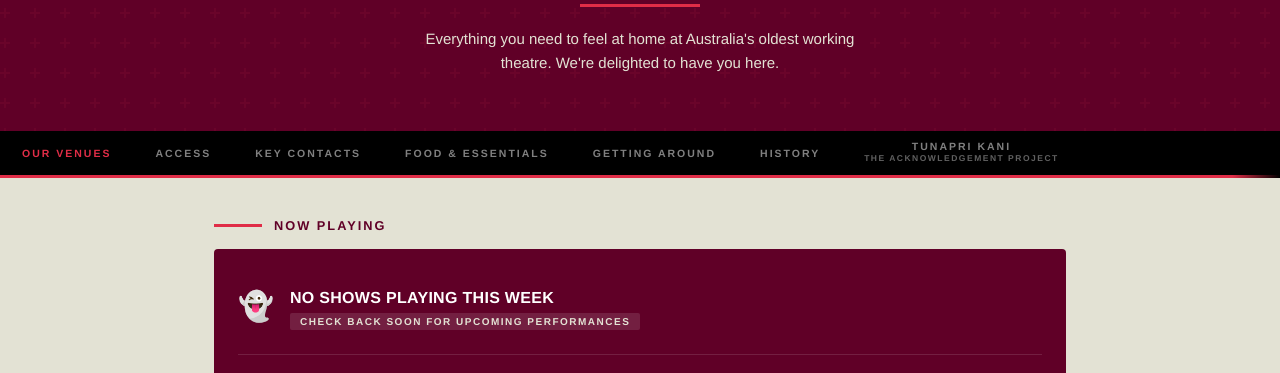
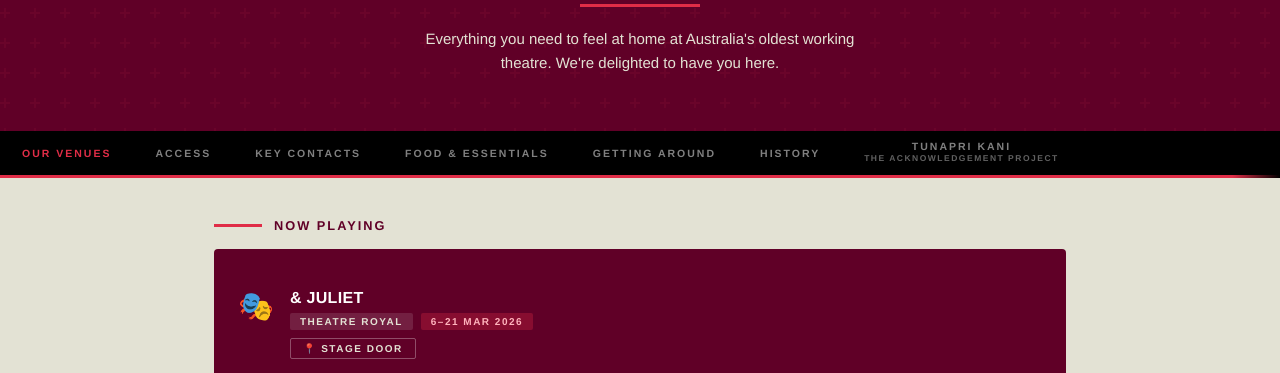
Before and after one commit to sokapex/theatre-royal-welcome, a plain HTML site: page index.html in a window 1280 px wide. Shown: the part 202-575 px from the top of the page. Drawn offline with Linux system fonts and the light colour scheme; a web font is replaced by a local one.

Commit message:
Update index.html

```diff
--- a/index.html
+++ b/index.html
@@ -211,7 +211,11 @@
 
 <script>
 const NOW_PLAYING = [
-  { emoji: "👻", title: "No shows playing this week", venue: "Check back soon for upcoming performances", dates: "", stageDoorUrl: null }
+  { emoji: "🎭", title: "& Juliet", venue: "Theatre Royal", dates: "6–21 Mar 2026", stageDoorUrl: "https://maps.app.goo.gl/YA4f5YW25e283Tqe8" },
+  { emoji: "🎤", title: "Blake Pavey: A Bit Scared", venue: "Studio Theatre", dates: "Sat 21 Mar 2026", stageDoorUrl: "https://maps.app.goo.gl/YA4f5YW25e283Tqe8" },
+  { emoji: "🎹", title: "Cédric Tiberghien in Recital", venue: "Ian Potter Recital Hall", dates: "Sat 21 Mar 2026", stageDoorUrl: "https://maps.app.goo.gl/9eFiKsjTJF6Lsqhf8" },
+  { emoji: "🎶", title: "Parisian Twilight", venue: "Ian Potter Recital Hall", dates: "Sat 21 Mar 2026", stageDoorUrl: "https://maps.app.goo.gl/9eFiKsjTJF6Lsqhf8" },
+  { emoji: "🎵", title: "The Art of Lightness", venue: "Ian Potter Recital Hall", dates: "Sun 22 Mar 2026", stageDoorUrl: "https://maps.app.goo.gl/9eFiKsjTJF6Lsqhf8" }
 ];
 
 document.addEventListener('DOMContentLoaded', function() {
```
